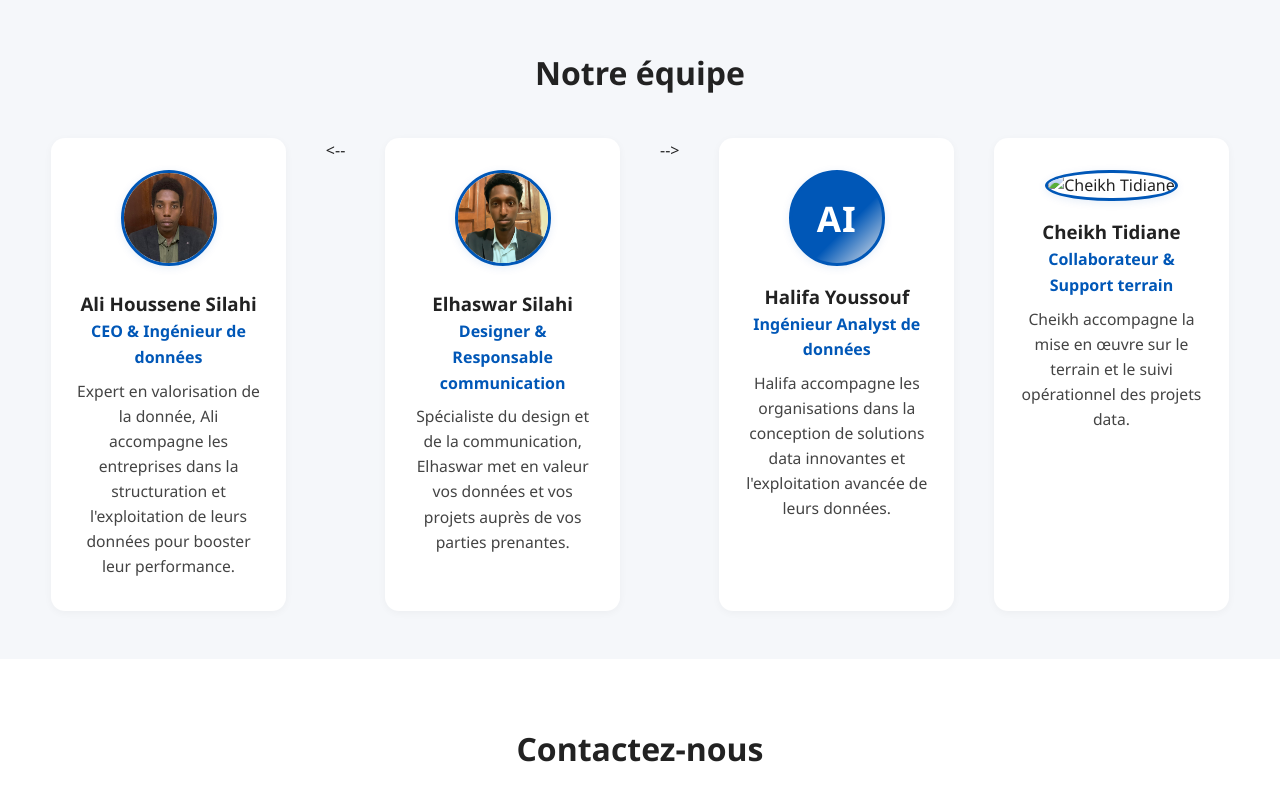
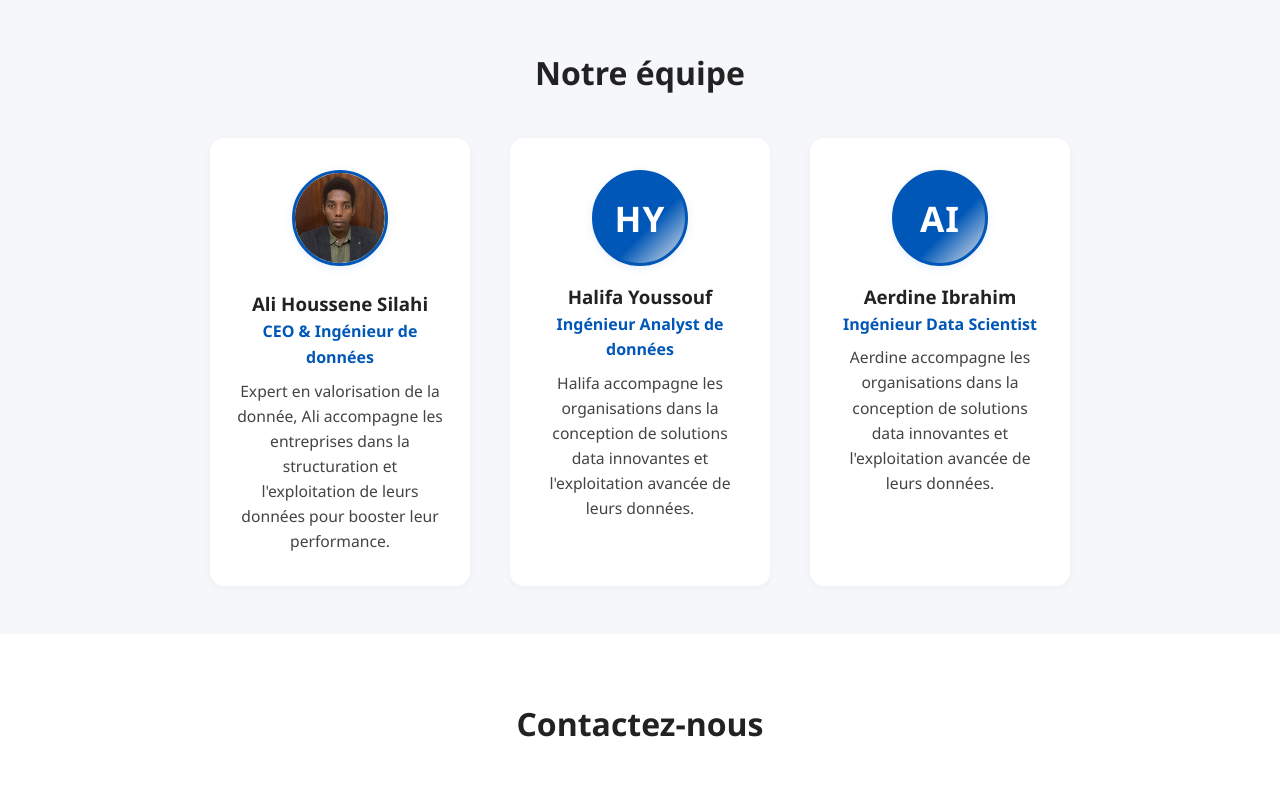
Before and after one commit to silahi/teksene, a plain HTML site: page index.html in a window 1280 px wide. Shown: the part 1721-2521 px from the top of the page. Drawn offline with Linux system fonts and the light colour scheme; grey boxes are pictures that could not be loaded.

Commit message:
mise à jour de la section team

```diff
--- a/index.html
+++ b/index.html
@@ -111,7 +111,7 @@
           <p class="membre__role">CEO & Ingénieur de données</p>
           <p class="membre__bio">Expert en valorisation de la donnée, Ali accompagne les entreprises dans la structuration et l'exploitation de leurs données pour booster leur performance.</p>
         </div>
-        <--
+        <!-- Pas de photo disponible pour Elhaswar Silahi
         <div class="membre">
           <img src="ressources/images/elhaswar.jpg" alt="Elhaswar Silahi" class="membre__photo">
           <h3>Elhaswar Silahi</h3>
@@ -121,17 +121,18 @@
           -->
         <div class="membre">
           <!-- Pas de photo disponible pour  -->
-          <div class="membre__photo membre__photo--empty">AI</div>
+          <div class="membre__photo membre__photo--empty">HY</div>
           <h3>Halifa Youssouf</h3>
           <p class="membre__role">Ingénieur Analyst de données</p>
           <p class="membre__bio">Halifa accompagne les organisations dans la conception de solutions data innovantes et l'exploitation avancée de leurs données.</p>
         </div>
 
         <div class="membre">
-          <img src="ressources/images/cheikh.jpg" alt="Cheikh Tidiane" class="membre__photo">
-          <h3>Cheikh Tidiane</h3>
-          <p class="membre__role">Collaborateur & Support terrain</p>
-          <p class="membre__bio">Cheikh accompagne la mise en œuvre sur le terrain et le suivi opérationnel des projets data.</p>
+          <!-- Pas de photo disponible pour Aerdine Ibrahim -->
+          <div class="membre__photo membre__photo--empty">AI</div>
+          <h3>Aerdine Ibrahim</h3>
+          <p class="membre__role">Ingénieur Data Scientist</p>
+          <p class="membre__bio">Aerdine accompagne les organisations dans la conception de solutions data innovantes et l'exploitation avancée de leurs données.</p>
         </div>
 
       </div>
```
